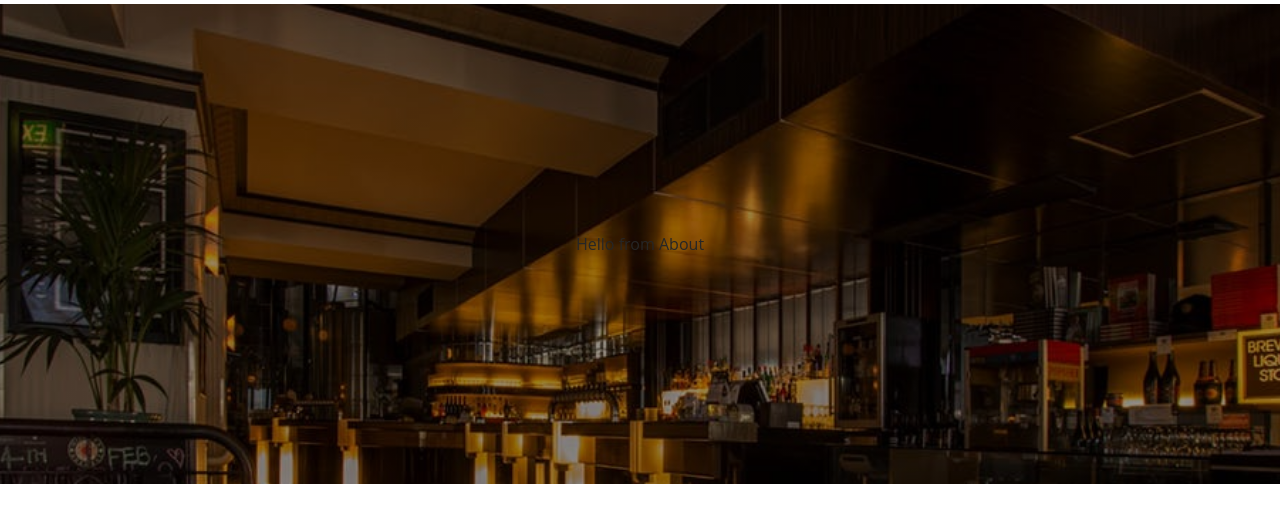
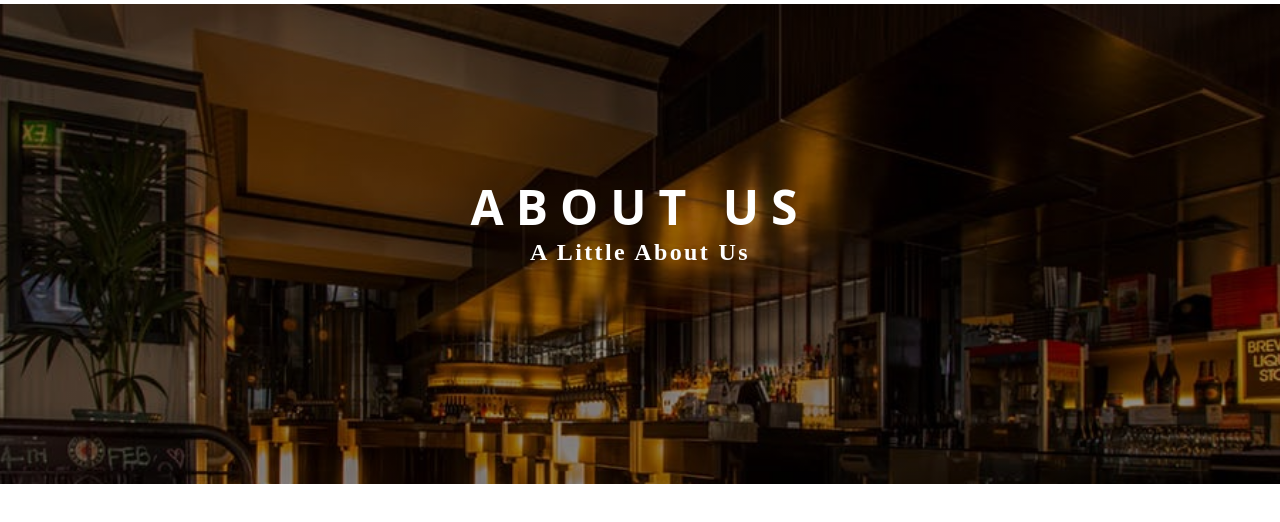
Before and after one commit to Danyvi/gatsby_restaurant, a Gatsby site: page /about in a window 1280 px wide. Shown: the part 52-574 px from the top of the page. Built offline with nearby package versions, Linux system fonts and the light colour scheme; Gatsby itself is replaced by a stand-in of ours.

Commit message:
Banner Component

```diff
--- a/src/pages/about.js
+++ b/src/pages/about.js
@@ -4,14 +4,14 @@ import React from "react"
 
 import Layout from "../components/layout"
 import SEO from "../components/seo"
-import { PageHeader } from '../utils'
+import { PageHeader, Banner } from '../utils'
 import aboutImg from '../images/bcg/aboutBcg.jpeg'
 
 const AboutPage = () => (
   <Layout>
     <SEO title="About" />
-    <PageHeader img={aboutImg}>
-      Hello from About
+    <PageHeader img={ aboutImg }>
+      <Banner title='about us' subtitle='a little about us' />
     </PageHeader>
   </Layout>
 )
--- a/src/pages/contact.js
+++ b/src/pages/contact.js
@@ -4,14 +4,14 @@ import React from "react"
 
 import Layout from "../components/layout"
 import SEO from "../components/seo"
-import { PageHeader } from '../utils'
+import { PageHeader, Banner } from '../utils'
 import contactImg from '../images/bcg/contactBcg.jpeg'
 
 const ContactPage = () => (
   <Layout>
     <SEO title="About" />
     <PageHeader img={contactImg}>
-      Hello from Contact
+      <Banner title='contact us' subtitle={ `let's get in touch `} />
     </PageHeader>
   </Layout>
 )
--- a/src/pages/index.js
+++ b/src/pages/index.js
@@ -4,14 +4,14 @@ import React from "react"
 
 import Layout from "../components/layout"
 import SEO from "../components/seo"
-import { HomeHeader } from '../utils'
+import { HomeHeader, Banner } from '../utils'
 import img from '../images/bcg/homeBcg.jpeg'
 
 const IndexPage = () => (
   <Layout>
     <SEO title="Home" />
     <HomeHeader img={ img }>
-      hello from homeHeader
+      <Banner title="eatery" subtitle="55 main street - Santa Monica, CA" />
     </HomeHeader>
   </Layout>
 )
--- a/src/pages/menu.js
+++ b/src/pages/menu.js
@@ -4,7 +4,7 @@ import React from "react"
 
 import Layout from "../components/layout"
 import SEO from "../components/seo"
-import { PageHeader } from '../utils'
+import { PageHeader, Banner } from '../utils'
 import menuImg from '../images/bcg/menuBcg.jpeg'
 
 
@@ -12,7 +12,7 @@ const MenuPage = () => (
   <Layout>
     <SEO title="About" />
     <PageHeader img={menuImg}>
-      Hello from Menu
+      <Banner title='menu' subtitle={ `let's dig in ` } />
     </PageHeader>
   </Layout>
 )
--- /dev/null
+++ b/src/utils/Banner.js
@@ -0,0 +1,38 @@
+import React from 'react'
+import styled from 'styled-components'
+import { styles } from '../utils'
+
+export default function Banner({ title, subtitle, children }) {
+  return (
+    <BannerWrapper>
+      <h1 className="title">{ title }</h1>
+      <h3 className="subtitle">{ subtitle }</h3>
+      { children }
+    </BannerWrapper>
+  )
+}
+
+const BannerWrapper = styled.div`
+  margin-bottom: 3rem;
+  text-align: center;
+
+  .title {
+    color: ${ styles.colors.mainWhite };
+    font-size: 3rem;
+    text-transform: uppercase;
+    ${ styles.letterSpacing({ spacing: '0.75rem' }) };
+  }
+  .subtitle {
+    color: ${ styles.colors.mainWhite };
+    font-size: 1.5rem;
+    text-transform: capitalize;
+    ${ styles.textSlanted };
+    ${ styles.letterSpacing({ spacing: '0.15rem' }) };
+
+  }
+`
+
+// default props
+Banner.defaultProps = {
+  title: 'default title',
+}
--- a/src/utils/index.js
+++ b/src/utils/index.js
@@ -1,4 +1,5 @@
 import * as styles from './styles'
 import { HomeHeader, PageHeader } from './Header'
+import Banner from './Banner'
 
-export { styles, HomeHeader , PageHeader }
+export { styles, HomeHeader , PageHeader, Banner }
```
